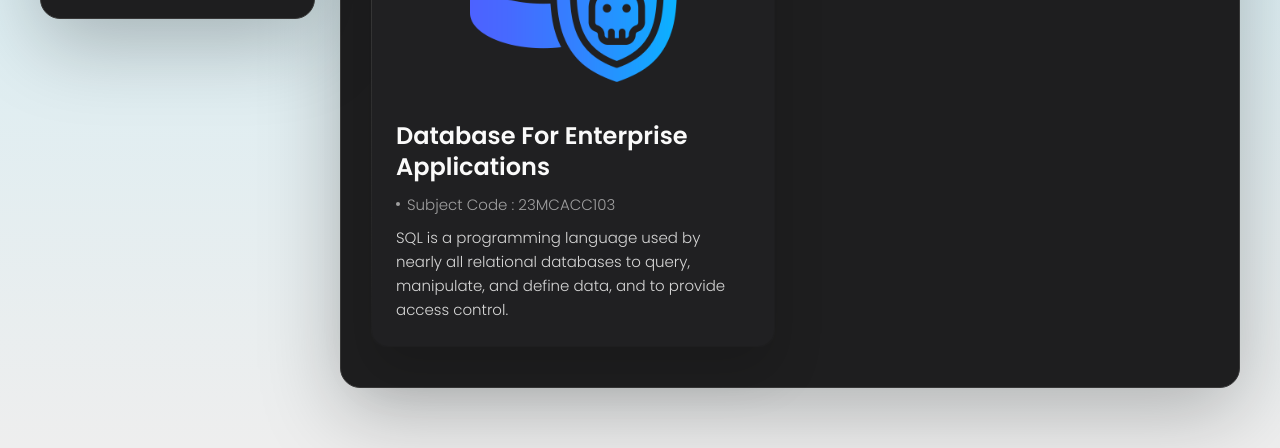
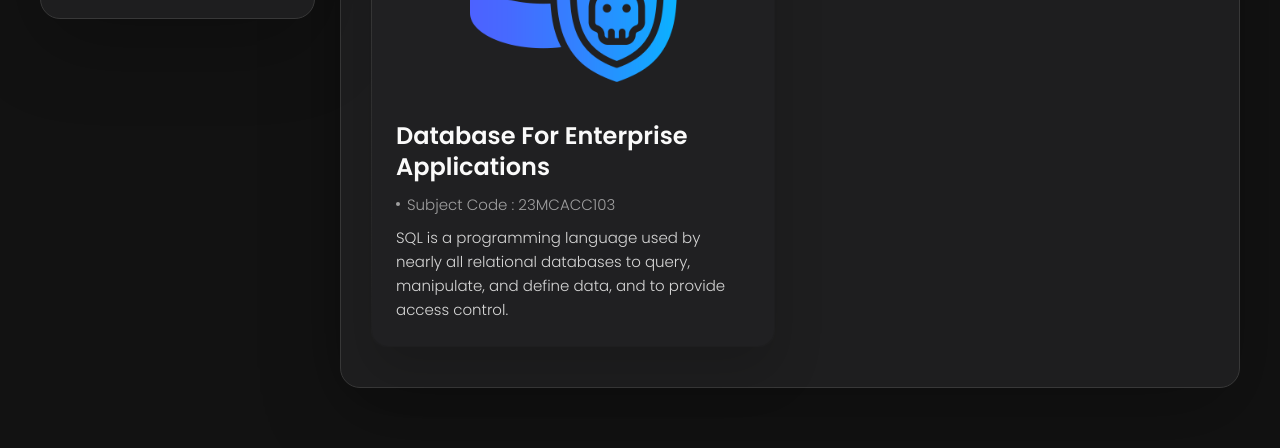
Before and after one commit to KanjariyaRahul/mca_works, a plain HTML site: page index.html in a window 1280 px wide. Shown: the part 804-1252 px from the top of the page. Drawn offline with nearby package versions, Linux system fonts and the light colour scheme.

Commit message:
Update style.css
Signed-off-by: Rahul kanjariya <93303230+KanjariyaRahul@users.noreply.github.com>

```diff
--- a/assets/css/style.css
+++ b/assets/css/style.css
@@ -156,7 +156,7 @@ input, textarea {
 html { font-family: var(--ff-poppins); }
 
 body {
-  background:  linear-gradient(#8fe0f596 ,rgb(238, 238, 238));
+ background: var(--smoky-black);
  }
 
 
```
